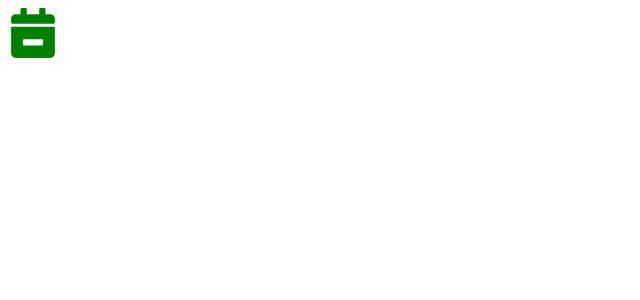
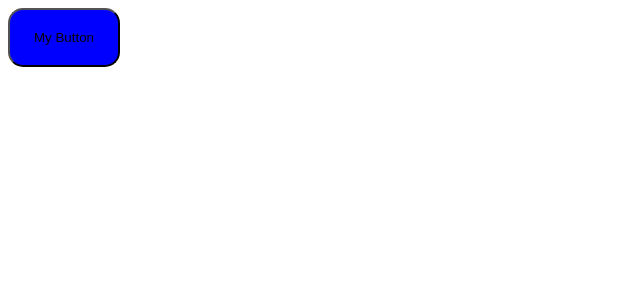
Before and after one commit to colonelagbo/react-app, a React (Vite) app: page / in a window 1280 px wide. Shown: the top 300 px of the page, without its empty margins (0-640 px from the left). Built offline with nearby package versions, Linux system fonts and the light colour scheme.

Commit message:
styling a button using css module

```diff
--- a/src/App.tsx
+++ b/src/App.tsx
@@ -1,9 +1,8 @@
-import { FaCalendarMinus } from "react-icons/fa";
-
+import Button from "./components/Button/Button";
 function App() {
   return (
     <div>
-      <FaCalendarMinus color="green" size="50" />
+      <Button onClick={() => {}}>My Button</Button>
     </div>
   );
 }
--- /dev/null
+++ b/src/components/Button/Button.module.css
@@ -0,0 +1,10 @@
+.btn {
+  padding: 20px 24px;
+  border-radius: 15px;
+  border: 30;
+}
+
+.btn-primary {
+background-color: blue;
+color: rgb(10, 1, 1);
+}
--- a/src/components/Button.tsx
+++ b/src/components/Button/Button.tsx
@@ -1,4 +1,4 @@
-import react from "react";
+import styles from "./Button.module.css";
 
 interface Props {
   children: string;
@@ -8,7 +8,10 @@ interface Props {
 
 const Button = ({ children, onClick, color = "primary" }: Props) => {
   return (
-    <button className="btn btn-primary" onClick={onClick}>
+    <button
+      className={[styles.btn, styles["btn-" + color]].join(" ")}
+      onClick={onClick}
+    >
       {children}
     </button>
   );
```
